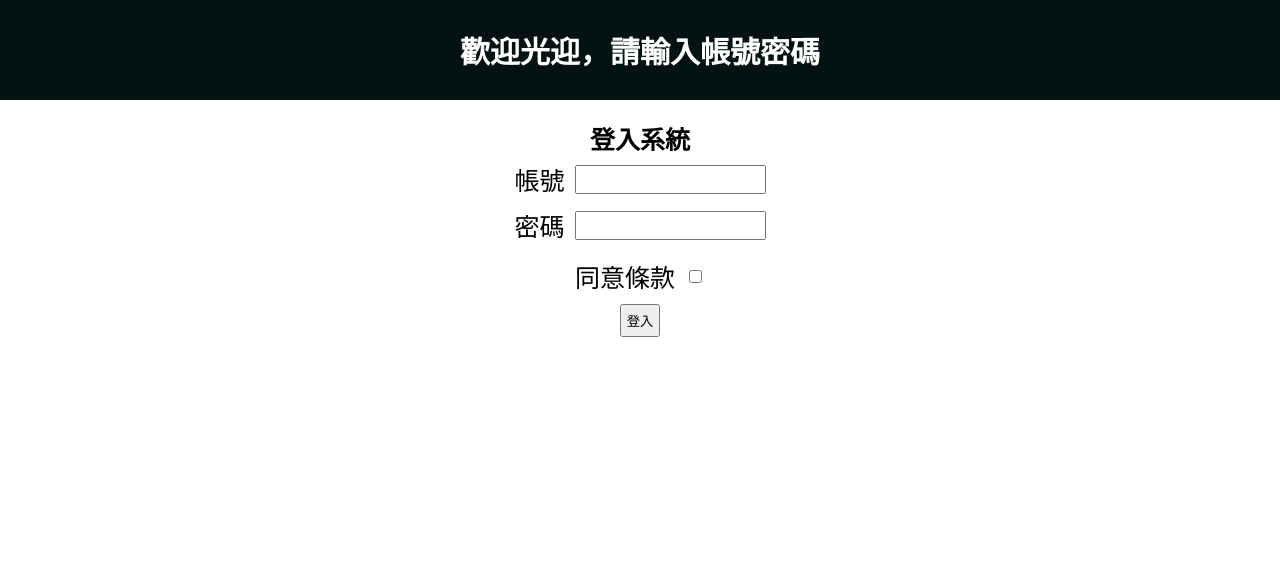
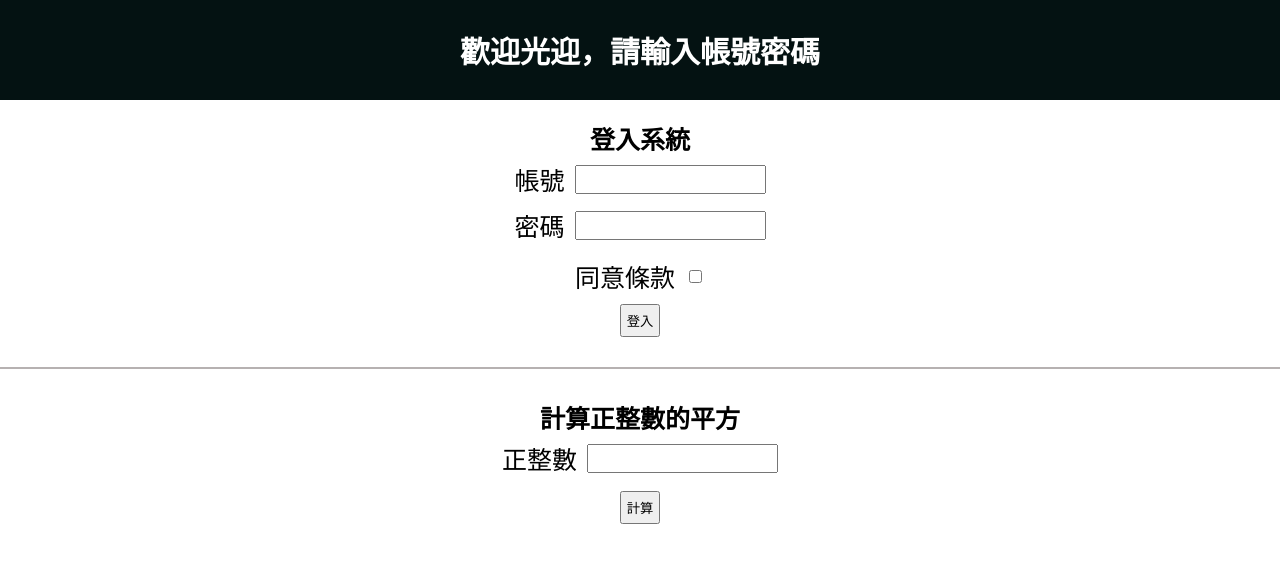
Before and after one commit to Yneq/WHproject, a FastAPI app: page / in a window 1280 px wide. Shown: the top 563 px of the page. Run offline with FastAPI, Linux system fonts and the light colour scheme.

Commit message:
Add files via upload

```diff
--- a/week4/main.py
+++ b/week4/main.py
@@ -22,12 +22,12 @@ def read_root(request: Request):
 @app.post("/signin")
 def signin(request: Request, username: str=Form(default=None), password: str=Form(default=None)):
     if not username or not password:
-        return RedirectResponse(url="/emptyerrorpage?message=請輸入帳號或密碼",status_code=303)
+        return RedirectResponse(url="/error?message=請輸入帳號或密碼",status_code=303)
     if username == "test" and password == "test":
         request.session["SIGNED_IN"] = True
         return RedirectResponse(url="/member",status_code=303) #引導使用get方法
     else:
-        return RedirectResponse(url="/errorpage?message=帳號、或密碼輸入錯誤", status_code=303)
+        return RedirectResponse(url="/error?message=帳號、或密碼輸入錯誤", status_code=303)
 
 
 @app.get("/member")
@@ -37,20 +37,19 @@ def member(request: Request):
     else:
         return RedirectResponse(url="/")
 
-@app.get("/errorpage")
-def errorpage(request: Request, message: str=Query(None)):
-    return templates.TemplateResponse("errorpage.html", {"request": request, "message": message})
-
-@app.get("/emptyerrorpage")
-def emptyerrorpage(request: Request, message: str=Query(None)):
-    return templates.TemplateResponse("emptyerrorpage.html", {"request": request, "message": message})
+@app.get("/error")
+def error(request: Request, message: str=Query(None)):
+    return templates.TemplateResponse("error.html", {"request": request, "message": message})
 
 @app.get("/signout")
 def signout(request: Request):
     request.session["SIGNED_IN"] = False
     return RedirectResponse(url="/")
 
-
+@app.get("/square/{number}")
+def square(request: Request, number: int):
+    square_value = number * number
+    return templates.TemplateResponse("square.html", {"request": request, "message": f"{square_value}"})
 
 
 if __name__ == "__main__":
--- a/week4/static/script.js
+++ b/week4/static/script.js
@@ -5,3 +5,14 @@ document.querySelector('#login_form').addEventListener('submit', function(event)
         event.preventDefault();
     }
 });
+
+function calculateSquare() {
+    let input = document.querySelector("#numberInput").value;
+    let number = parseInt(input);
+
+    if (!Number.isInteger(number) || number <= 0) {
+        alert("Please enter a positive number");
+    } else {
+        window.location.href = `/square/${number}`;
+    }
+}
--- a/week4/static/styles.css
+++ b/week4/static/styles.css
@@ -1,11 +1,6 @@
 body {
-    display: flex;
-    justify-content: center;
-    align-items: center;
     margin: 0;
-    padding-top: 0px;
 }
-
 .container {
     display: flex;
     flex-direction: column;
@@ -37,6 +32,10 @@ h1 {
     padding: 5px;
     margin-bottom: 20px;
 }
+.cal-button {
+    margin-top: 10px;
+    padding: 5px;
+}
 .input {
     display: flex;
     align-items: center;
@@ -49,3 +48,12 @@ h1 {
 .chekck-in {
     font-weight: bold;
 }
+.calcheck-in {
+    font-weight: bold;
+    margin-top: 30px;
+
+}
+.calculate {
+    border-top: #b6b1b1 2px solid;
+    margin-top: 10px;
+}
--- a/week4/templates/homepage.html
+++ b/week4/templates/homepage.html
@@ -7,6 +7,7 @@
     <link rel="stylesheet" href="/static/styles.css">
 </head>
 <body>
+    <div>
     <form id="login_form" class="container" action="/signin" method="post">
     <h1>歡迎光迎，請輸入帳號密碼</h1>
     <div class="chekck-in">登入系統</div>
@@ -15,6 +16,13 @@
     <div class="checkbox">同意條款<input type="checkbox" id="terms_checkbox"></div>
     <button class="button">登入</button>
     </form>
+    <form class="calculate" onsubmit="event.preventDefault(); calculateSquare();">
+    <div class="container">
+    <div class="calcheck-in">計算正整數的平方</div>
+    <div class="input">正整數<input type="number" id="numberInput"></div>
+    <button class="cal-button">計算</button>
+    </form>
+    </div>
     <script src="/static/script.js"></script>
 </body>
 </html>
```
Also changed, not shown: week4/templates/error.html (added, +16 -0 lines), week4/templates/square.html (added, +16 -0 lines).
